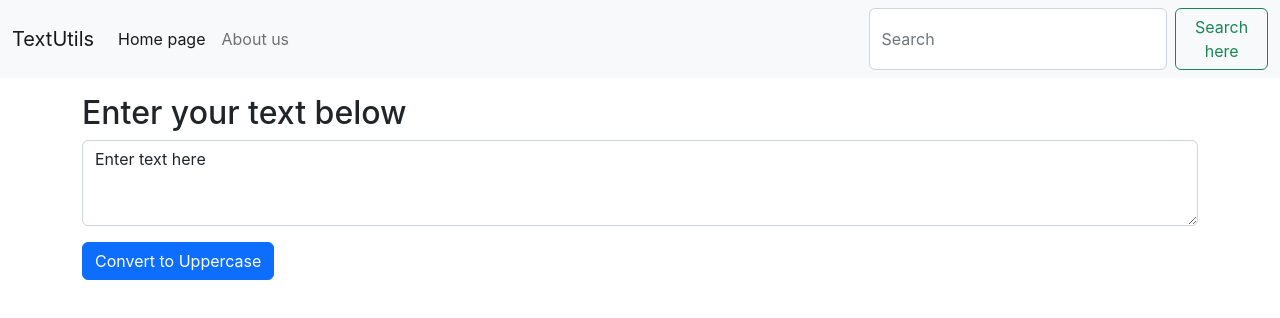
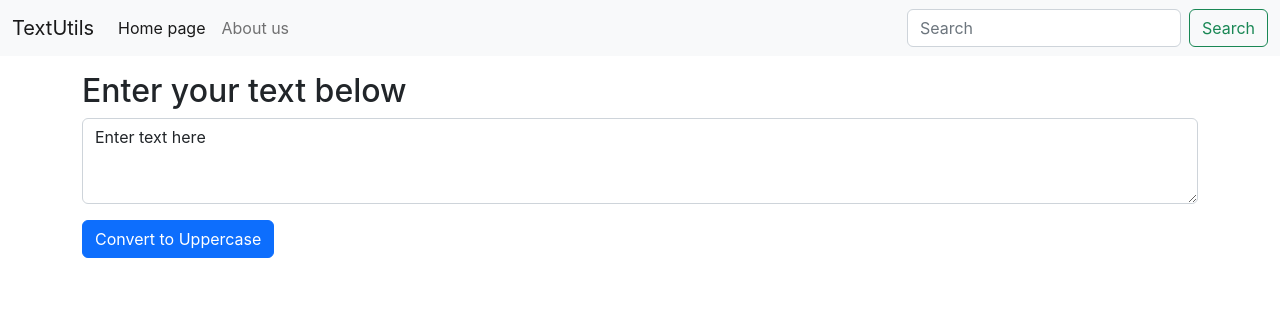
Before and after one commit to ihilalahmad/text-utls, a React (Create React App) app: page / in a window 1280 px wide. Shown: the top 318 px of the page. Built offline with nearby package versions, Linux system fonts and the light colour scheme.

Commit message:
new to branch

```diff
--- a/src/components/Navbar.js
+++ b/src/components/Navbar.js
@@ -39,7 +39,7 @@ export default function Navbar(props) {
               aria-label="Search"
             />
             <button className="btn btn-outline-success" type="submit">
-              Search here
+              Search
             </button>
           </form>
         </div>
```
